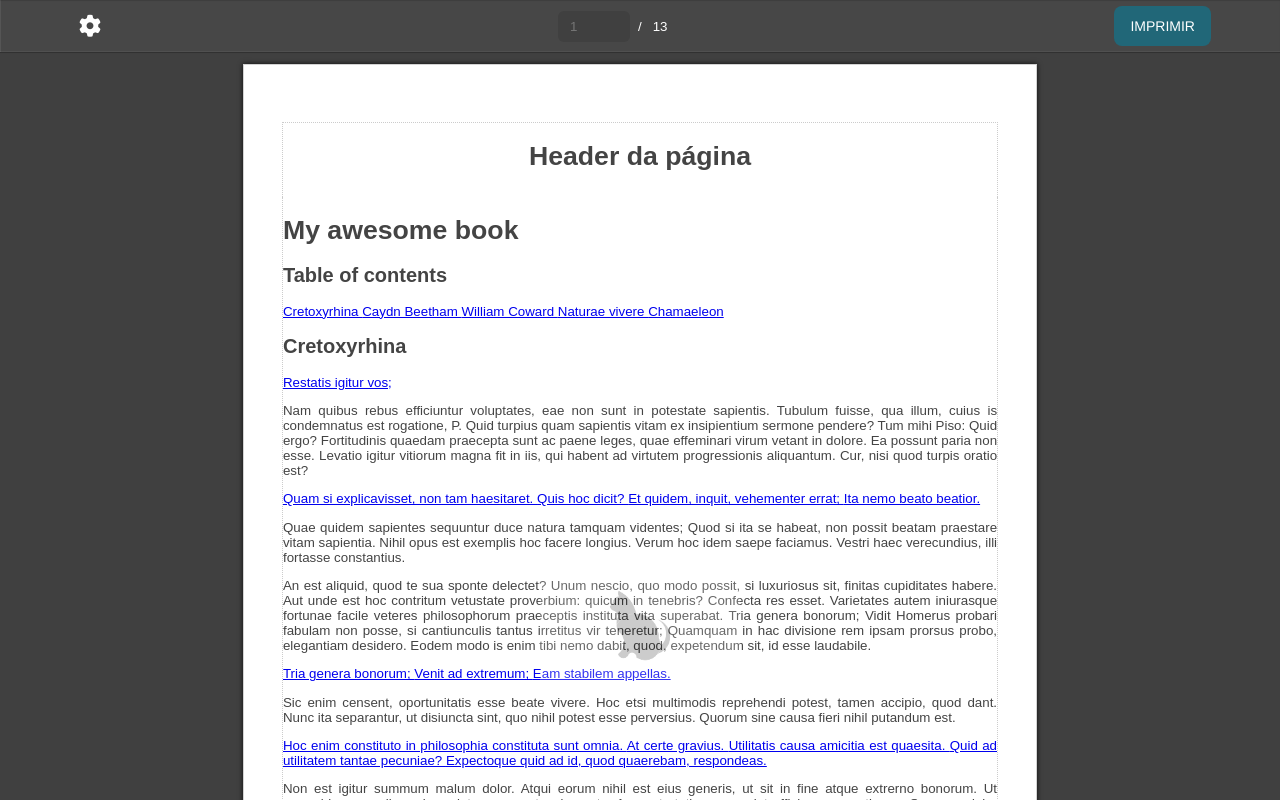
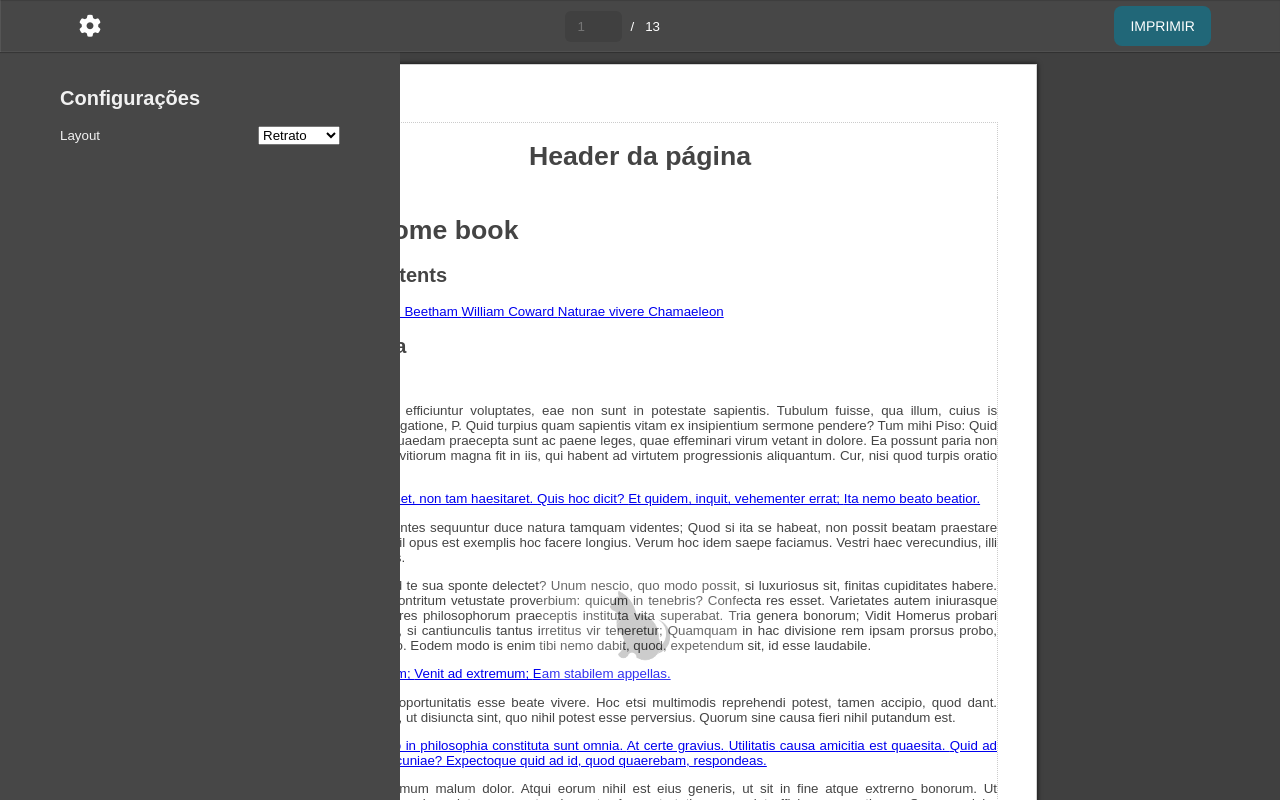
Before and after one commit to valdir-amaral/svelte-to-pdf, a Svelte app: page /#... in a window 1280 px wide. Shown: the top 800 px of the page. Built offline with nearby package versions, Linux system fonts and the light colour scheme.

Commit message:
feat: add orientation changer

```diff
--- a/src/App.svelte
+++ b/src/App.svelte
@@ -3,14 +3,15 @@
 	import Page from "./components/Page/Page.svelte";
 	import Toolbar from "./components/Toolbar.svelte";
 	import PageContent from "./components/Page/PageContent.svelte";
-  import Sidebar from "./components/Sidebar.svelte";
-
+  	import Sidebar from "./components/Sidebar.svelte";
+	import { configs } from "./store";
 	let page, content, showSidebar;
 
 	const printAll = () => {
 		window.print()
 	}
 
+	$: console.log($configs)
 </script>
 
 <Sidebar show={showSidebar} />
@@ -18,10 +19,11 @@
 <div class="printview">
 
 	<Toolbar bind:inputStatus={showSidebar} on:print={printAll}/>
+	<Paginator bind:page={page} bind:content />
+	<Page bgImage="/img/logo.jpg" orientation={localStorage.orientation ? localStorage.orientation : $configs.orientation} bind:page/>
 
-	<Paginator bind:page={page} bind:content />
 
-	<Page bgImage="/img/logo.jpg" orientation="portrait" bind:page/>
+
 </div>
 
 <PageContent bind:content />
--- a/src/components/Page/PageCount.svelte
+++ b/src/components/Page/PageCount.svelte
@@ -45,4 +45,7 @@
         gap: 8px;
         align-items: center;
     }
+    input[type=number]::-webkit-inner-spin-button {
+        -webkit-appearance: none;
+    }
 </style>
--- a/src/components/Sidebar.svelte
+++ b/src/components/Sidebar.svelte
@@ -1,5 +1,16 @@
 <script>
-    export let show = false;
+    import { configs } from "../store";
+
+    export let show = true;
+    let orientations = [
+        {value: 'portrait', label: 'Retrato'},
+        {value: 'landscape', label: 'Paisagem'}
+    ]
+    const changeOrientation = ev => {
+        configs.set({orientation: ev.target.value})
+        localStorage.orientation = ev.target.value;
+        location.reload()
+    }
 </script>
 
 <aside class:show={show}>
@@ -7,7 +18,15 @@
     <div>
         <div class="form-group">
             <span>Layout</span>
-            <p>Paisagem</p>
+            <select name="" id="" on:change={changeOrientation}>
+                {#each orientations as or}
+                <option selected={localStorage.orientation == or.value} value={or.value}>{or.label}</option>
+                {/each}
+            </select>
+        </div>
+
+        <div class="form-group">
+
         </div>
     </div>
 </aside>
@@ -34,6 +53,13 @@ p {
 .form-group {
     display: flex;
     align-items: center;
+    margin-bottom: 20px;
     justify-content: space-between;
 }
+
+@media print {
+    aside {
+        display: none;
+    }
+}
 </style>
--- a/src/store.js
+++ b/src/store.js
@@ -1,3 +1,8 @@
 import { writable } from "svelte/store";
 
 export const totalPages = writable(0);
+
+export const configs = writable({
+    orientation: 'portrait',
+
+})
```
